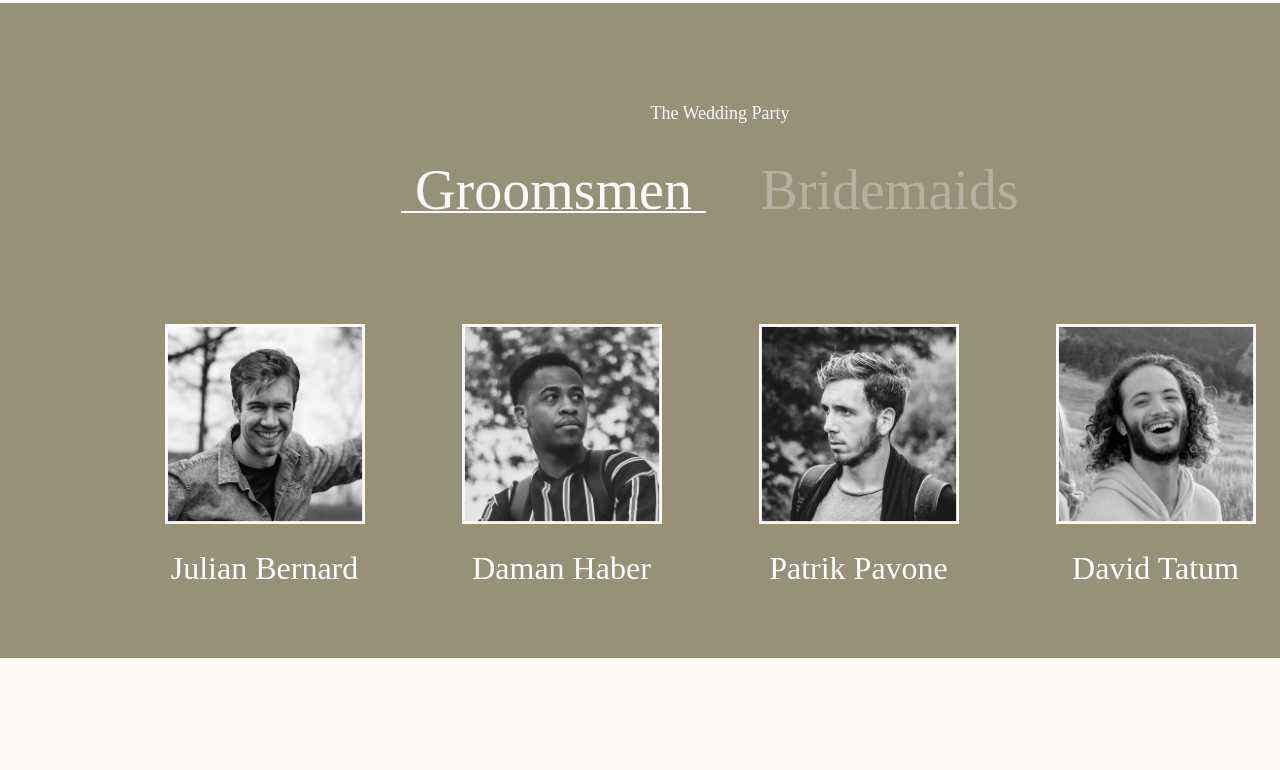
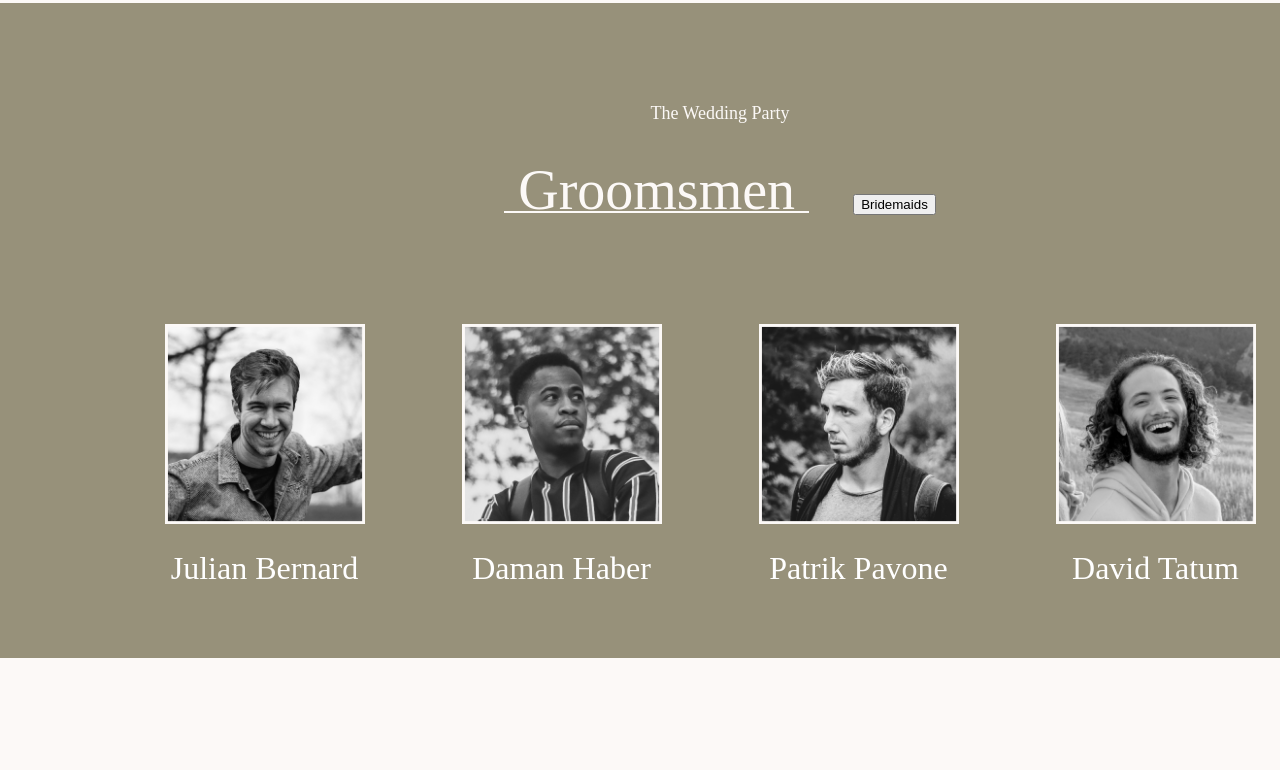
Before and after one commit to LimonkaLi/Portfolio, a plain HTML site: page sites/wedding/index.html in a window 1280 px wide. Shown: the part 2085-2855 px from the top of the page. Drawn offline with Linux system fonts and the light colour scheme.

Commit message:
Update styles.css

```diff
--- a/sites/wedding/styles.css
+++ b/sites/wedding/styles.css
@@ -186,7 +186,7 @@ h3 {
 	margin-right: 30px;
 
 }
-	button:nth-child(2) {
+	button:only-child {
 	font-family: "Montaga";
 	font-style: normal;
 	font-weight: 400;
```
